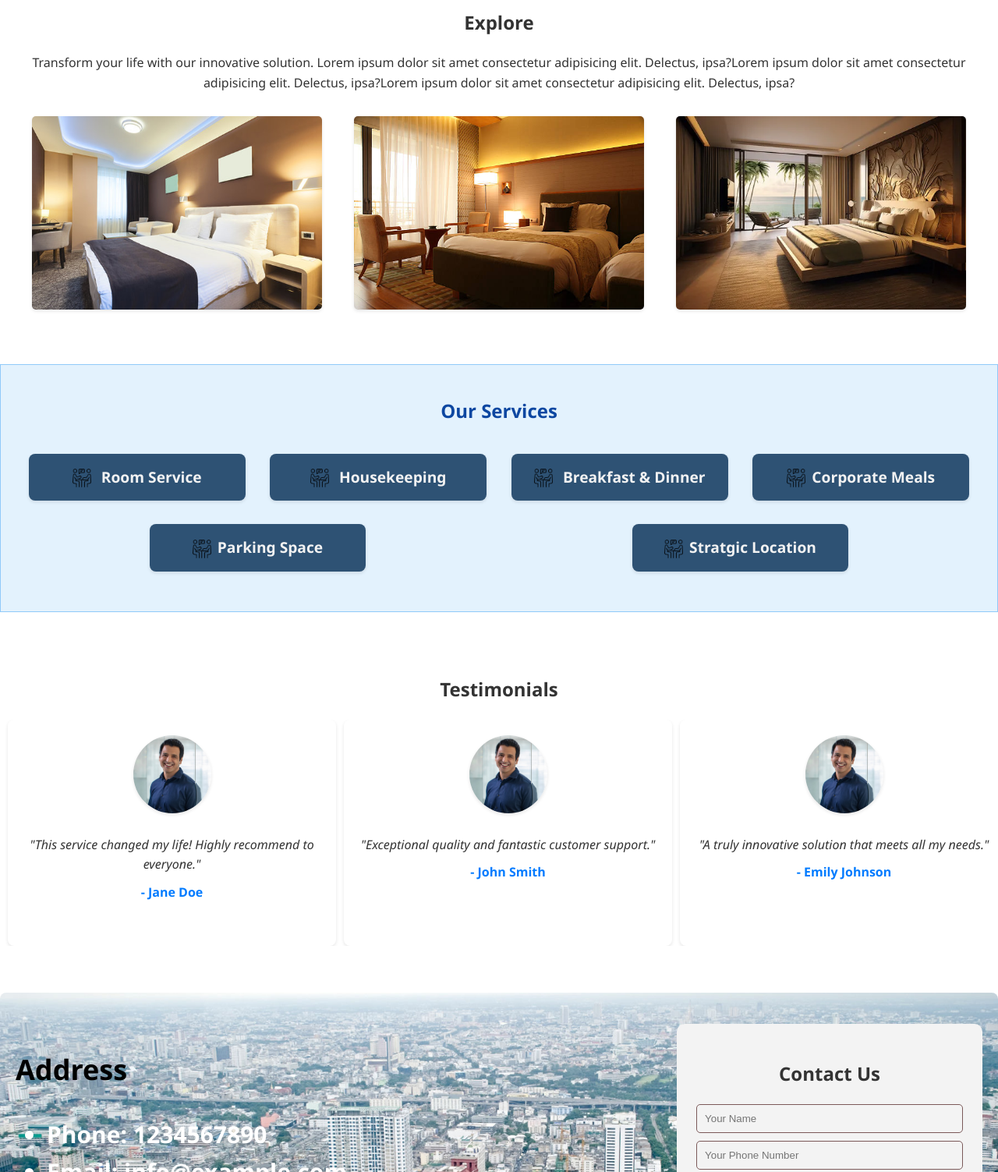
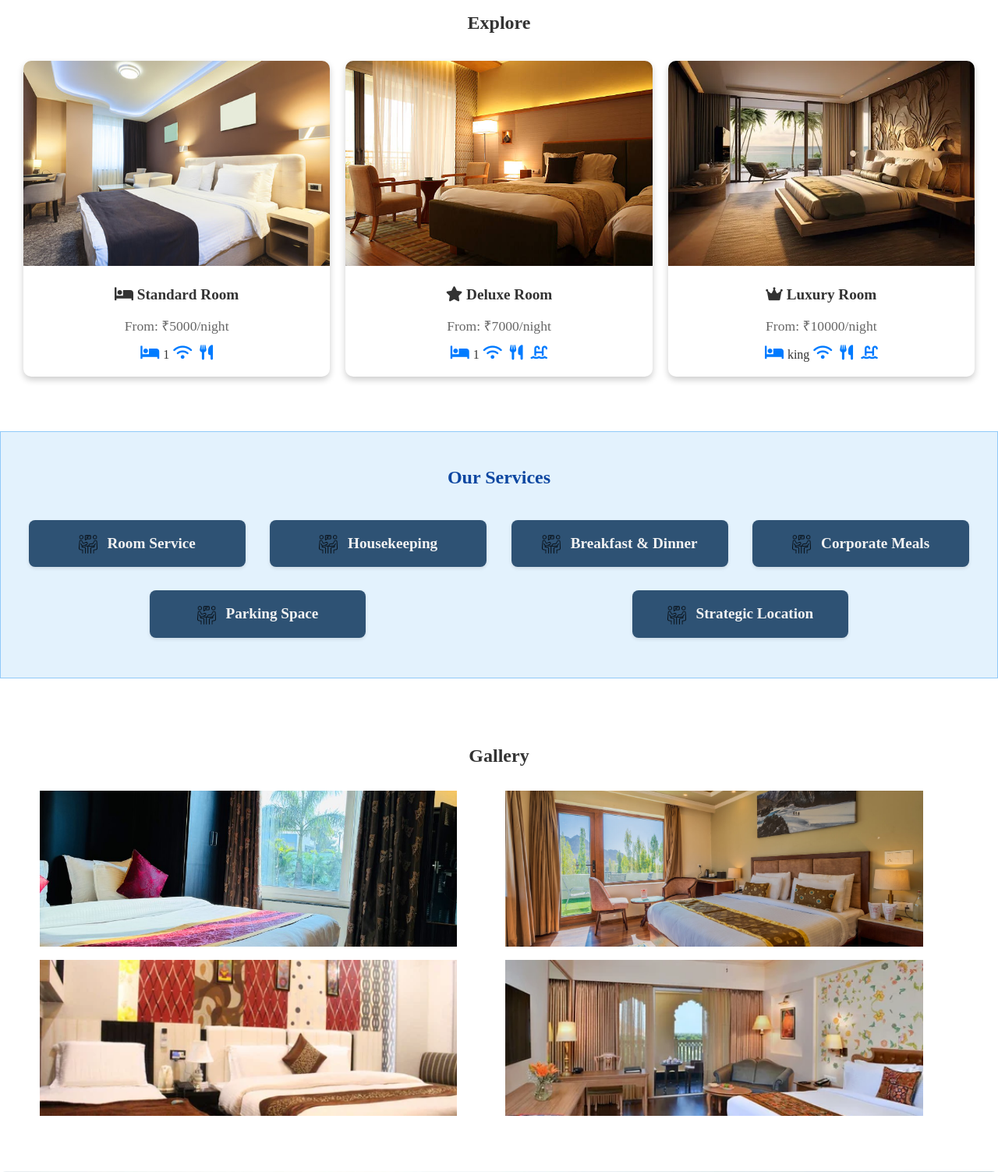
Before and after one commit to Nitin-Rawat/Landing-page, a plain HTML site: page index.html in a window 1280 px wide. Shown: the part 480-1983 px from the top of the page at 78% size. Drawn offline with Linux system fonts and the light colour scheme.

Commit message:
format styles

```diff
--- a/index.html
+++ b/index.html
@@ -6,6 +6,8 @@
     <meta name="viewport" content="width=device-width, initial-scale=1.0" />
     <title>Landing Page</title>
     <link rel="stylesheet" href="style.css" />
+    <!-- Include Font Awesome -->
+    <link rel="stylesheet" href="https://cdnjs.cloudflare.com/ajax/libs/font-awesome/6.0.0-beta3/css/all.min.css" />
 </head>
 
 <body>
@@ -14,13 +16,12 @@
         <ul class="navbar-list">
             <li><a href="#explore">Explore</a></li>
             <li><a href="#services">Services</a></li>
-            <li><a href="#testimonials">Testimonials</a></li>
+            <li><a href="#galleries">Gallery</a></li>
             <li><a href="#contact">Contact</a></li>
         </ul>
-
     </nav>
     <header>
-        <img src="r3.webp" alt="Banner Image" class="banner-image" />
+        <img src="r2.jpg" alt="Banner Image" class="banner-image" />
         <div class="header-content">
             <h1>Welcome to Our Landing Page</h1>
             <p>Your gateway to discovering amazing products and services.</p>
@@ -45,90 +46,102 @@
         </div>
     </header>
 
-
     <main>
-
-
         <!-- Explore Section -->
         <section id="explore">
             <h2>Explore</h2>
-            <p>Transform your life with our innovative solution. Lorem ipsum dolor sit amet consectetur adipisicing
-                elit. Delectus, ipsa?Lorem ipsum dolor sit amet consectetur adipisicing elit. Delectus, ipsa?Lorem ipsum
-                dolor sit amet consectetur adipisicing elit. Delectus, ipsa?</p>
             <div class="explore-images">
-                <img src="r1.jpg" alt="Explore Image 1" />
-                <img src="r2.jpg" alt="Explore Image 2" />
-                <img src="r3.webp" alt="Explore Image 3" />
+                <div class="card">
+                    <img src="r1.jpg" alt="Explore Image 1" />
+                    <div class="card-content">
+                        <h3><i class="fas fa-bed"></i> Standard Room</h3>
+                        <p>From: ₹5000/night</p>
+                        <div class="services-icons">
+                            <i class="fas fa-bed" title="1 Bed"></i> 1
+                            <i class="fas fa-wifi" title="Free Wi-Fi"></i>
+                            <i class="fas fa-utensils" title="Breakfast Included"></i>
+
+                        </div>
+                    </div>
+                </div>
+                <div class="card">
+                    <img src="r2.jpg" alt="Explore Image 2" />
+                    <div class="card-content">
+                        <h3><i class="fas fa-star"></i> Deluxe Room</h3>
+                        <p>From: ₹7000/night</p>
+                        <div class="services-icons">
+                            <i class="fas fa-bed" title="1 Bed"></i> 1
+                            <i class="fas fa-wifi" title="Free Wi-Fi"></i>
+                            <i class="fas fa-utensils" title="Breakfast Included"></i>
+                            <i class="fas fa-swimming-pool" title="Swimming Pool"></i>
+                        </div>
+                    </div>
+                </div>
+                <div class="card">
+                    <img src="r3.webp" alt="Explore Image 3" />
+                    <div class="card-content">
+                        <h3><i class="fas fa-crown"></i> Luxury Room</h3>
+                        <p>From: ₹10000/night</p>
+                        <div class="services-icons">
+                            <i class="fas fa-bed" title="king size bed"></i> king
+                            <i class="fas fa-wifi" title="Free Wi-Fi"></i>
+                            <i class="fas fa-utensils" title="Breakfast Included"></i>
+                            <i class="fas fa-swimming-pool" title="Swimming Pool"></i>
+                        </div>
+                    </div>
+                </div>
             </div>
-
         </section>
 
         <!-- Services Section -->
         <section id="services">
             <h2>Our Services</h2>
             <ul>
-
                 <li>
                     <img id="talk" src="talk.png" alt="Consultation Icon" class="icon" />
                     Room Service
                 </li>
-                <li><img id="talk" src="talk.png" alt="Consultation Icon" class="icon" />
-                    Housekeeping</li>
-                <li><img id="talk" src="talk.png" alt="Consultation Icon" class="icon" /> Breakfast & Dinner</li>
-                <li><img id="talk" src="talk.png" alt="Consultation Icon" class="icon" />Corporate Meals</li>
-                <li><img id="talk" src="talk.png" alt="Consultation Icon" class="icon" />Parking Space</li>
-                <li><img id="talk" src="talk.png" alt="Consultation Icon" class="icon" />Stratgic Location</li>
-
+                <li>
+                    <img id="talk" src="talk.png" alt="Consultation Icon" class="icon" />
+                    Housekeeping
+                </li>
+                <li>
+                    <img id="talk" src="talk.png" alt="Consultation Icon" class="icon" />
+                    Breakfast & Dinner
+                </li>
+                <li>
+                    <img id="talk" src="talk.png" alt="Consultation Icon" class="icon" />
+                    Corporate Meals
+                </li>
+                <li>
+                    <img id="talk" src="talk.png" alt="Consultation Icon" class="icon" />
+                    Parking Space
+                </li>
+                <li>
+                    <img id="talk" src="talk.png" alt="Consultation Icon" class="icon" />
+                    Strategic Location
+                </li>
             </ul>
         </section>
 
+        <!-- Galleries Section -->
+        <section id="galleries">
+            <h2>Gallery</h2>
+            <div class="galleries-container">
+                <div class="gallery">
+                    <img src="g1.jpg" alt="Jane Doe">
+                </div>
+                <div class="gallery">
+                    <img src="g2.jpg" alt="John Smith">
+                </div>
+                <div class="gallery">
+                    <img src="g3.webp" alt="Emily Johnson">
+                </div>
+                <div class="gallery">
+                    <img src="g4.webp" alt="Michael Brown">
+                </div>
 
 
-        <!-- Testimonials Section -->
-        <section id="testimonials">
-            <h2>Testimonials</h2>
-            <div class="testimonials-container">
-                <div class="testimonial">
-                    <img src="p1.jpg" alt="Jane Doe">
-                    <p>"This service changed my life! Highly recommend to everyone."</p>
-                    <span>- Jane Doe</span>
-                </div>
-                <div class="testimonial">
-                    <img src="p1.jpg" alt="John Smith">
-                    <p>"Exceptional quality and fantastic customer support."</p>
-                    <span>- John Smith</span>
-                </div>
-                <div class="testimonial">
-                    <img src="p1.jpg" alt="Emily Johnson">
-                    <p>"A truly innovative solution that meets all my needs."</p>
-                    <span>- Emily Johnson</span>
-                </div>
-                <div class="testimonial">
-                    <img src="p1.jpg" alt="Michael Brown">
-                    <p>"The team's expertise and dedication exceeded my expectations. Truly outstanding!"</p>
-                    <span>- Michael Brown</span>
-                </div>
-                <div class="testimonial">
-                    <img src="p1.jpg" alt="Sarah Wilson">
-                    <p>"I've seen a significant improvement in my business since using their services. Highly
-                        recommended!"</p>
-                    <span>- Sarah Wilson</span>
-                </div>
-                <div class="testimonial">
-                    <img src="p1.jpg" alt="David Lee">
-                    <p>"Their innovative approach solved problems I didn't even know I had. Game-changer!"</p>
-                    <span>- David Lee</span>
-                </div>
-                <div class="testimonial">
-                    <img src="p1.jpg" alt="Rachel Green">
-                    <p>"The attention to detail and personalized service make them stand out from the competition."</p>
-                    <span>- Rachel Green</span>
-                </div>
-                <div class="testimonial">
-                    <img src="p1.jpg" alt="Thomas Anderson">
-                    <p>"I'm impressed by how they consistently deliver high-quality results. A trustworthy partner!"</p>
-                    <span>- Thomas Anderson</span>
-                </div>
             </div>
         </section>
 
@@ -136,17 +149,13 @@
 
         <!-- Contact Section -->
         <section id="contact">
-
             <div id="address">
-                <h1>Address</h1>
-
+                <h1>Visit Us</h1>
                 <ul>
                     <li>Phone: 1234567890</li>
                     <li>Email: info@example.com</li>
                     <li>1234 Main St, Anytown, USA</li>
                 </ul>
-
-
             </div>
             <form>
                 <h2>Contact Us</h2>
@@ -163,52 +172,52 @@
         <p>&copy; 2024 Company Name. All rights reserved.</p>
     </footer>
 
-    <script>
+    <!-- <script>
         document.addEventListener('DOMContentLoaded', function () {
-            const testimonialsContainer = document.querySelector('.testimonials-container');
+            const galleriesContainer = document.querySelector('.galleries-container');
             let isDown = false;
             let startX;
             let scrollLeft;
 
             // Mouse events for desktop
-            testimonialsContainer.addEventListener('mousedown', (e) => {
+            galleriesContainer.addEventListener('mousedown', (e) => {
                 isDown = true;
-                testimonialsContainer.classList.add('active');
-                startX = e.pageX - testimonialsContainer.offsetLeft;
-                scrollLeft = testimonialsContainer.scrollLeft;
+                galleriesContainer.classList.add('active');
+                startX = e.pageX - galleriesContainer.offsetLeft;
+                scrollLeft = galleriesContainer.scrollLeft;
             });
 
-            testimonialsContainer.addEventListener('mouseleave', () => {
+            galleriesContainer.addEventListener('mouseleave', () => {
                 isDown = false;
-                testimonialsContainer.classList.remove('active');
+                galleriesContainer.classList.remove('active');
             });
 
-            testimonialsContainer.addEventListener('mouseup', () => {
+            galleriesContainer.addEventListener('mouseup', () => {
                 isDown = false;
-                testimonialsContainer.classList.remove('active');
+                galleriesContainer.classList.remove('active');
             });
 
-            testimonialsContainer.addEventListener('mousemove', (e) => {
+            galleriesContainer.addEventListener('mousemove', (e) => {
                 if (!isDown) return;
                 e.preventDefault();
-                const x = e.pageX - testimonialsContainer.offsetLeft;
+                const x = e.pageX - galleriesContainer.offsetLeft;
                 const walk = (x - startX) * 3; // Scroll-fast
-                testimonialsContainer.scrollLeft = scrollLeft - walk;
+                galleriesContainer.scrollLeft = scrollLeft - walk;
             });
 
             // Touch events for mobile
-            testimonialsContainer.addEventListener('touchstart', (e) => {
-                startX = e.touches[0].pageX - testimonialsContainer.offsetLeft;
-                scrollLeft = testimonialsContainer.scrollLeft;
+            galleriesContainer.addEventListener('touchstart', (e) => {
+                startX = e.touches[0].pageX - galleriesContainer.offsetLeft;
+                scrollLeft = galleriesContainer.scrollLeft;
             });
 
-            testimonialsContainer.addEventListener('touchmove', (e) => {
-                const x = e.touches[0].pageX - testimonialsContainer.offsetLeft;
+            galleriesContainer.addEventListener('touchmove', (e) => {
+                const x = e.touches[0].pageX - galleriesContainer.offsetLeft;
                 const walk = (x - startX) * 3; // Scroll-fast
-                testimonialsContainer.scrollLeft = scrollLeft - walk;
+                galleriesContainer.scrollLeft = scrollLeft - walk;
             });
         });
-    </script>
+    </script> -->
 
 </body>
 
--- a/style.css
+++ b/style.css
@@ -4,7 +4,7 @@ html {
   margin: 0;
   padding: 0;
   overflow-x: hidden; /* Prevent horizontal scrolling */
-  font-family: "Segoe UI", Tahoma, Geneva, Verdana, sans-serif;
+  font-family: "Times New Roman", Times, serif;
   line-height: 1.6;
   color: #333;
   background-color: white;
@@ -16,12 +16,12 @@ header {
   text-align: center;
   overflow: hidden;
   color: black;
-
 }
 
 /* Booking section */
 .booking-section {
   margin-top: 10px;
+  overflow: visible;
   padding: 10px;
   color: white;
   border-radius: 5px;
@@ -170,23 +170,58 @@ section {
 }
 
 /* Explore Section */
-#explore .explore-images {
+.explore-images {
   display: flex;
   justify-content: space-around;
-  flex-wrap: wrap;
+  flex-wrap: wrap; /* Allow wrapping of cards */
   margin-top: 20px;
 }
 
-#explore .explore-images img {
-  max-width: 30%;
+.card {
+  flex: 1 1 300px; /* Allow cards to grow and shrink, with a base width of 300px */
+  margin: 10px; /* Space between cards */
+  border-radius: 10px; /* Increased border-radius for a smoother look */
+  box-shadow: 0 4px 8px rgba(0, 0, 0, 0.2); /* Enhanced shadow for depth */
+  overflow: hidden;
+  background-color: #fff;
+  transition: transform 0.3s, box-shadow 0.3s;
+  position: relative; /* For positioning elements inside */
+}
+
+.card img {
+  width: 100%;
   height: auto;
-  margin: 10px;
-  border-radius: 5px;
-  box-shadow: 0 2px 4px rgba(0, 0, 0, 0.1);
+  transition: transform 0.3s; /* Add transition for hover effect */
 }
+
+.card:hover img {
+  transform: scale(1.05); /* Slight zoom effect on hover */
+}
+
+.card-content {
+  padding: 15px;
+  text-align: center;
+}
+
+.card h3 {
+  margin: 0;
+  font-size: 1.2em;
+  color: #333;
+}
+
+.card p {
+  color: #666;
+  font-size: 1.1em;
+  /* line-height: 1.5; */
+}
+
+.card:hover {
+  transform: translateY(-5px);
+  box-shadow: 0 4px 8px rgba(0, 0, 0, 0.2);
+}
+
 #explore h2,
 p {
-  text-align: start;
   text-align: center;
 }
 
@@ -233,60 +268,65 @@ p {
   box-shadow: 0 4px 8px rgba(0, 0, 0, 0.2);
 }
 
-/* Testimonials Section */
-#testimonials {
+.services-icons {
+  display: flex;
+  justify-content: center; /* Center the icons */
+  margin-top: 10px; /* Space above the icons */
+}
+
+.services-icons i {
+  font-size: 1.2em; /* Size of the icons */
+  color: #007bff; /* Color of the icons */
+  margin: 0 5px; /* Space between icons */
+  transition: color 0.3s; /* Transition for hover effect */
+}
+
+.services-icons i:hover {
+  color: #0056b3; /* Darker color on hover */
+}
+
+/* gallerys Section */
+#galleries {
   /* background-color: #f9f9f9; */
-  padding-left: 5px;
-  padding-right: 5px;
+  /* padding-left: 5px;
+  padding-right: 5px; */
   text-align: center;
-  overflow: hidden;
+  /* overflow: hidden; */
+  /* margin-inline: 10px; */
 }
-.testimonial img {
-  width: 100px; /* Set a consistent width */
-  height: 100px; /* Set a consistent height */
-  border-radius: 50%; /* Keep the circular shape */
-  margin-bottom: 10px; /* Adjust margin for better spacing */
-  box-shadow: 0 2px 4px rgba(0, 0, 0, 0.1); /* Add a subtle shadow */
+/* Gallery Section */
+.galleries-container {
+  display: flex;
+  flex-wrap: wrap; /* Allow wrapping of items */
+  justify-content: flex-start; /* Align items to the start to reduce gaps */
+}
+
+.gallery {
+  flex: 0 0 48%; /* Set to 48% to allow for spacing */
+  margin: 1px; /* Reduced margin around each gallery item */
+  background-color: #fff;
+  padding-top: 5px;
+  padding-bottom: 2px;
+  border-radius: 8px;
+  transition: transform 0.3s, box-shadow 0.3s;
+}
+
+.gallery img {
+  width: 90%; /* Set a consistent width */
+  height: 200px; /* Maintain aspect ratio */
   object-fit: cover; /* Ensure the image covers the area without distortion */
 }
 
-.testimonials-container {
-  display: flex;
-  overflow-x: hidden;
-  -webkit-overflow-scrolling: touch;
-  scrollbar-width: none;
-  -ms-overflow-style: none;
-  cursor: grab;
-  transition: transform 0.5s ease-in-out;
+.gallery:hover {
+  transform: translateY(-5px);
 }
 
-.testimonials-container:active {
-  cursor: grabbing;
-}
-
-.testimonial {
-  flex: 0 0 30%;
-  scroll-snap-align: start;
-  background-color: #fff;
-  margin-inline: 5px;
-  padding: 20px;
-  border-radius: 8px;
-  height: 250px;
-  box-shadow: 0 2px 4px rgba(0, 0, 0, 0.1);
-  transition: transform 0.3s, box-shadow 0.3s;
-}
-
-.testimonial:hover {
-  transform: translateY(-5px);
-  box-shadow: 0 4px 8px rgba(0, 0, 0, 0.2);
-}
-
-.testimonial p {
+.gallery p {
   font-style: italic;
   margin-bottom: 10px;
 }
 
-.testimonial span {
+.gallery span {
   display: block;
   font-weight: bold;
   color: #007bff;
@@ -316,7 +356,7 @@ p {
 
 #address {
   width: 400px;
-  color: white;
+  color: rgb(31, 29, 29);
   font-size: 1.5em;
   font-weight: bolder;
   width: 100%;
@@ -376,11 +416,11 @@ footer p {
   #services li {
     width: 90%;
   }
+  .card {
+    flex: 1 1 100%; /* Full width on smaller screens */
+  }
 
-  #gallery img,
-  #explore .explore-images img {
-    max-width: 50%;
-  }
+
   .navbar {
     font-size: 13px;
     /* Add padding for better spacing */
@@ -438,19 +478,35 @@ footer p {
     height: 200px;
   }
 
-  .testimonials-container {
+  .gallerys-container {
     flex-direction: row;
 
     align-items: center;
   }
 
-  .testimonial {
+  .gallery {
     width: 90%;
     /* height: 60vh; */
     flex: 0 0 90%;
     /* margin-bottom: 20px; */
     flex-grow: 1;
   }
+
+  #services li {
+    margin: 5px;
+  }
+
+  .booking-section form {
+        flex-direction: column; /* Stack form elements vertically on smaller screens */
+    }
+
+    .booking-section input {
+        width: 100%; /* Full width for inputs on smaller screens */
+    }
+
+    .booking-section button {
+        width: 100%; /* Full width for button on smaller screens */
+    }
 }
 
 /* Navbar Styles */
@@ -516,7 +572,6 @@ footer p {
 .navbar-icon::after {
   top: 8px;
 }
-
 .icon {
   width: 24px; /* Adjust the size as needed */
   height: 24px;
```
Also changed, not shown: b2.jpg (added), b3.jpg (added), b4.jpg (added), g1.jpg (added), g2.jpg (added), g3.webp (added), g4.webp (added).
